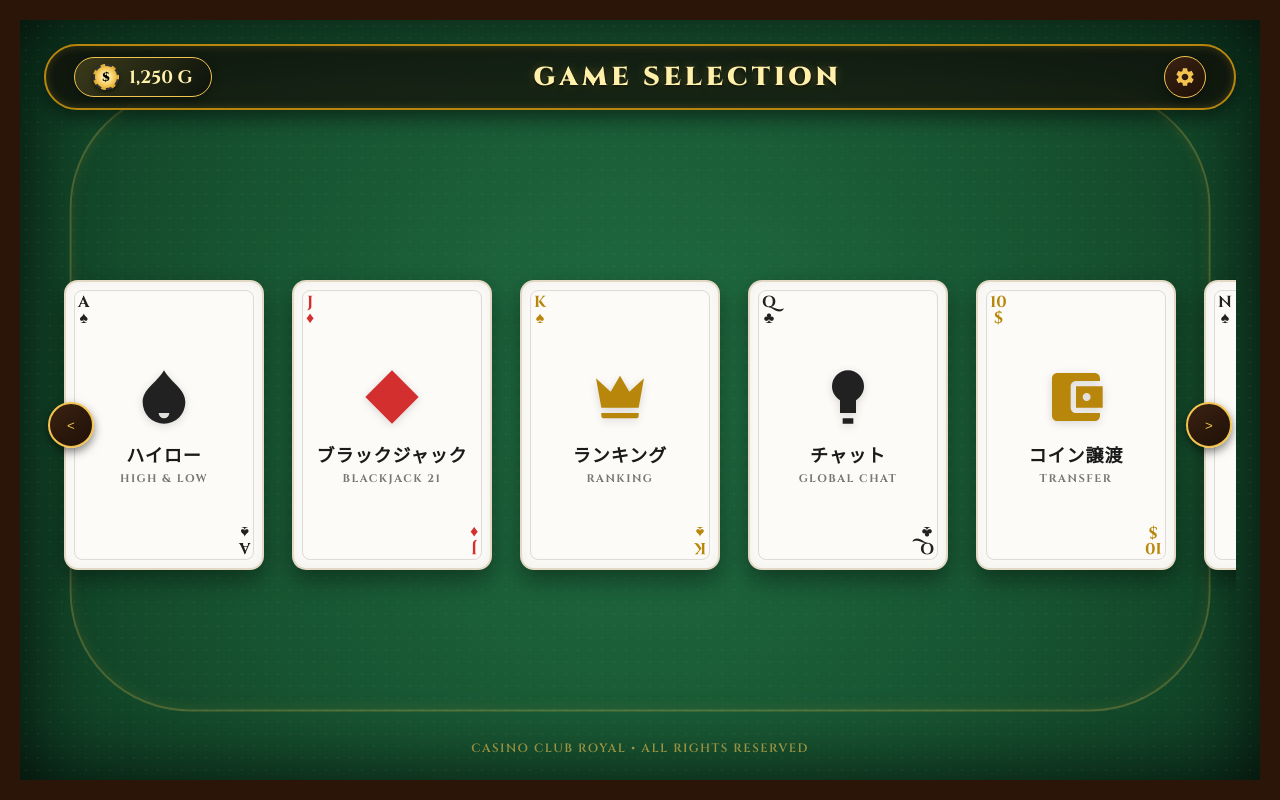
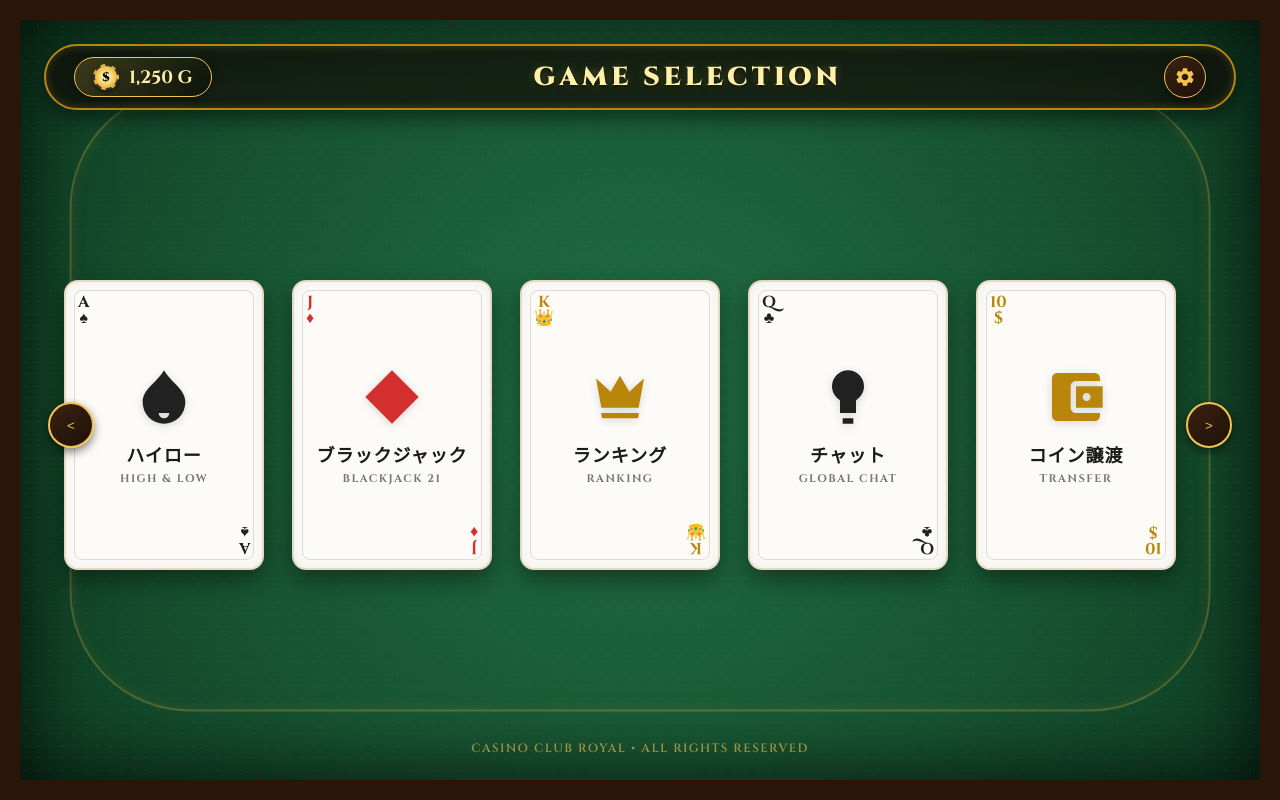
Before and after one commit to nosuke0411-gif/gemes1, a Flask app: template templates/gemes.html in a window 1280 px wide. Run offline with Flask 3, Linux system fonts and the light colour scheme; the template is opened without the code that fills it, so the values that code supplies are empty.

Commit message:
Update gemes.html

```diff
--- a/templates/gemes.html
+++ b/templates/gemes.html
@@ -479,8 +479,8 @@
     <header class="hud-bar">
         <div class="chip-badge" title="保有コイン">
             <div class="chip-icon">$</div>
-            <!-- Flask / Jinja2 変数対応（安全なプロパティ参照） -->
-            <span>{{ current_user.coins if current_user is defined and current_user and current_user.coins is defined else '1,250' }} G</span>
+            <!-- Flask / Jinja2 変数対応 -->
+            <span>{{ current_user.coins if current_user is defined and current_user.coins is defined else '1,250' }} G</span>
         </div>
 
         <div class="title-bar">GAME SELECTION</div>
@@ -513,7 +513,7 @@
                         </svg>
                     </div>
                     <div class="card-title">ハイロー</div>
-                    <div class="card-subtitle">HIGH &amp; LOW</div>
+                    <div class="card-subtitle">HIGH & LOW</div>
                 </div>
                 <div class="card-corner bottom-right black-suit">
                     <div>A</div>
@@ -546,7 +546,7 @@
             <a href="/ranking" class="card-btn">
                 <div class="card-corner top-left gold-suit">
                     <div>K</div>
-                    <div>♠</div>
+                    <div>👑</div>
                 </div>
                 <div class="card-center">
                     <div class="card-icon gold-suit">
@@ -559,7 +559,7 @@
                 </div>
                 <div class="card-corner bottom-right gold-suit">
                     <div>K</div>
-                    <div>♠</div>
+                    <div>👑</div>
                 </div>
             </a>
 
@@ -605,8 +605,8 @@
                 </div>
             </a>
 
-            <!-- 復活ゲー (Hearts Ace - Jinja2安全保護対応) -->
-            {% if current_user is defined and current_user and current_user.coins == 0 %}
+            <!-- 復活ゲー (Hearts Ace - Jinja2条件分岐対応) -->
+            {% if current_user is defined and current_user.coins == 0 %}
             <a href="/revive_game" class="card-btn">
                 <span class="card-badge">CHANCE!</span>
                 <div class="card-corner top-left red-suit">
@@ -628,27 +628,6 @@
                 </div>
             </a>
             {% endif %}
-
-            <!-- チェス (Knight) -->
-            <a href="/chess" class="card-btn">
-                <div class="card-corner top-left black-suit">
-                    <div>N</div>
-                    <div>♠</div>
-                </div>
-                <div class="card-center">
-                    <div class="card-icon black-suit">
-                        <svg viewBox="0 0 24 24" fill="currentColor">
-                            <path d="M19 22H5v-2h14v2zm-1-3H6v-2h12v2zm-1.8-7.8l1.4-1.4C18.3 8.1 18 5.6 16.2 4.2 14.4 2.8 11.8 3 10.2 4.5l-1.4 1.4 1.4 1.4c.8-.8 2-1 3-.5l-3.2 3.2-1.4-1.4-1.4 1.4 2.1 2.1c-.5.9-.3 2.1.5 2.9l1.4 1.4c1.2 1.2 3.1 1.2 4.2 0l4.2-4.2c1.2-1.2 1.2-3.1 0-4.3z"/>
-                        </svg>
-                    </div>
-                    <div class="card-title">チェス</div>
-                    <div class="card-subtitle">CHESS</div>
-                </div>
-                <div class="card-corner bottom-right black-suit">
-                    <div>N</div>
-                    <div>♠</div>
-                </div>
-            </a>
 
         </div>
         <button class="scroll-arrow right" id="scroll-right">&gt;</button>
```
